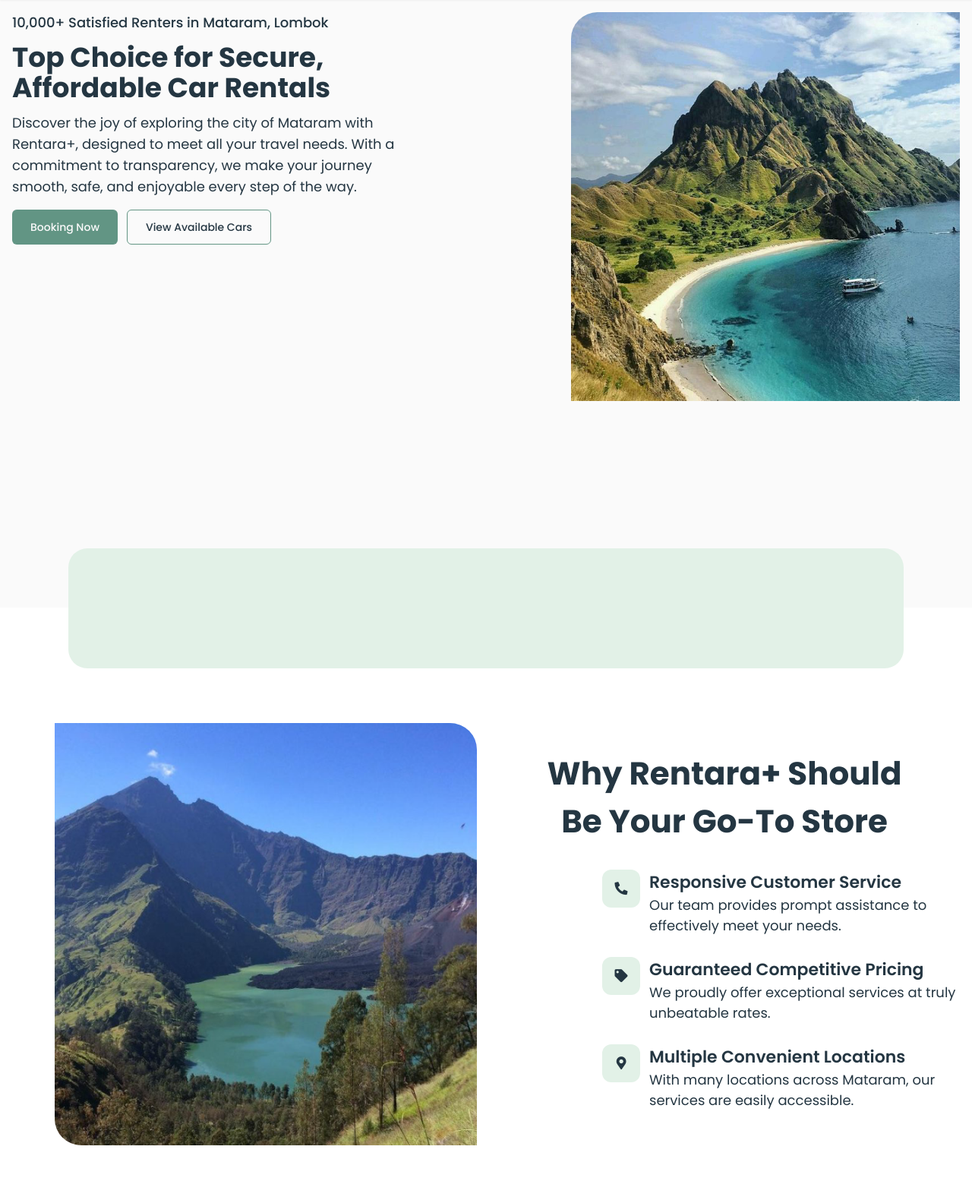
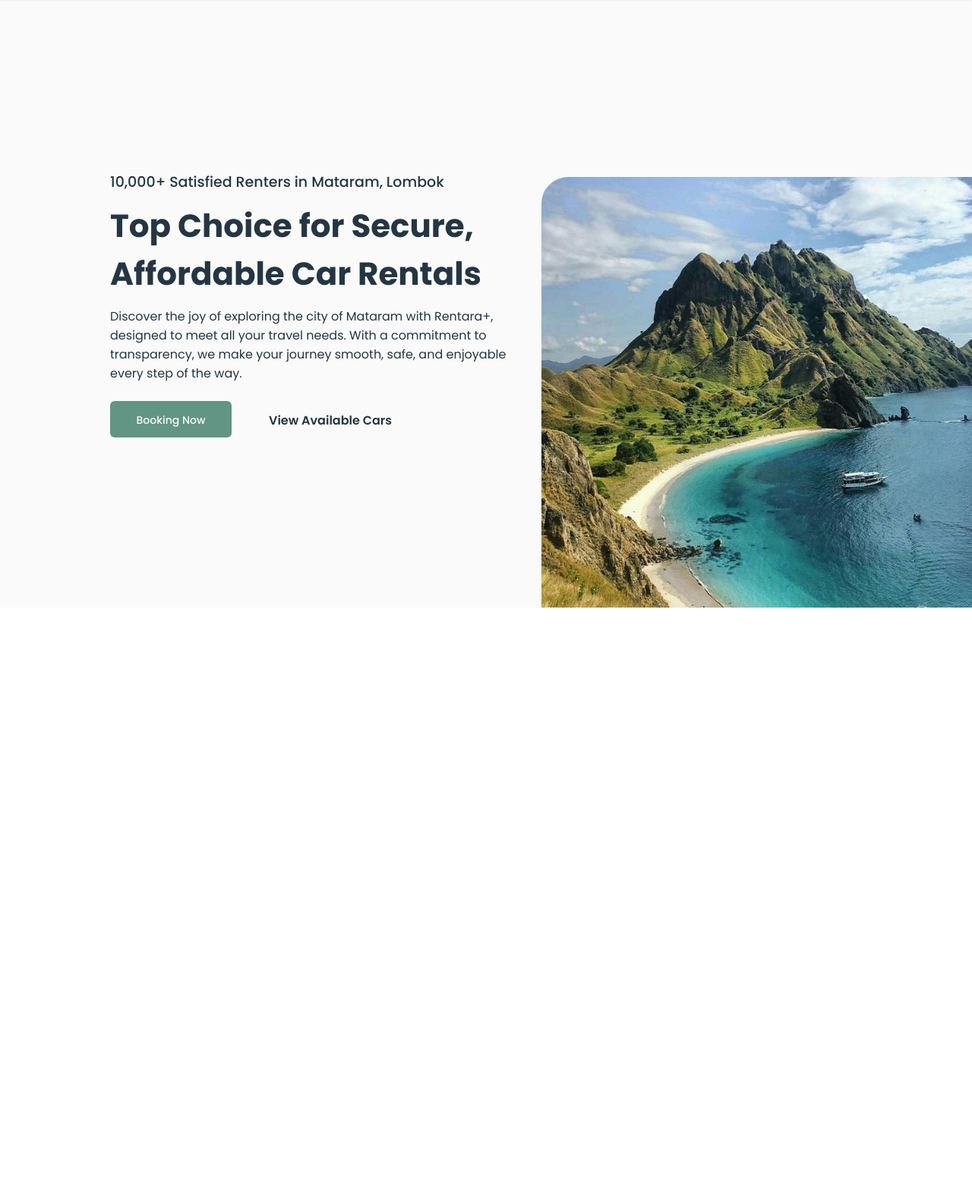
Before and after one commit to PBP-C07/rentara, a Django app: page / in a window 1280 px wide. Shown: the part 64-1644 px from the top of the page at 76% size. After the commit the page ends 864 px from the top, so only its background shows below. Run offline with Django 5.2, Linux system fonts and the light colour scheme; some libraries are stand-ins or nearby versions.

Commit message:
update landing page

```diff
--- a/main/templates/main.html
+++ b/main/templates/main.html
@@ -4,89 +4,37 @@
 {% block content %}
 {% include 'navbar.html' %}
 
-<div class="flex flex-col md:flex-row items-center justify-center h-screen bg-[#FAFAFA] font-[Poppins] p-4">
-    <div
-        class="flex flex-col md:flex-row w-full h-full items-center md:items-start md:justify-between max-w-7xl mx-auto">
-        <div
-            class="flex-1 flex flex-col justify-center items-center md:items-start text-center md:text-left mb-8 md:mb-0">
-            <p class="text-[#243642] text-lg font-medium mb-3">
+<div class="flex justify-center items-center h-screen bg-[#FAFAFA] font-[Poppins]">
+    <div class="flex w-full h-full">
+        <div class="flex-1 flex flex-col justify-center pl-[145px]">
+            <p style="color: #243642; font-size: 19px; font-weight: 500; line-height: normal; margin-bottom: 12px;">
                 10,000+ Satisfied Renters in Mataram, Lombok
             </p>
-            <h2 class="text-[#243642] text-2xl md:text-4xl font-bold mb-3">
-                Top Choice for Secure, <br class="hidden md:block">Affordable Car Rentals
+            <h2 style="color: #243642; font-size: 42px; font-weight: 700; line-height: normal; margin-bottom: 12px;">
+                Top Choice for Secure, <br>
+                Affordable Car Rentals
             </h2>
-            <p class="text-[#243642] text-base md:text-lg font-normal max-w-md md:max-w-lg mb-4">
+            <p
+                style="color: #243642; font-size: 16px; font-weight: 400; line-height: normal; width: 559px; margin-bottom: 12px;">
                 Discover the joy of exploring the city of Mataram with Rentara+, designed to meet all your travel needs.
                 With a commitment to transparency, we make your journey smooth, safe, and enjoyable every step of the
                 way.
             </p>
-            <div class="flex flex-col md:flex-row gap-3 w-full md:w-auto justify-center md:justify-start">
+            <div class="flex gap-[10px]">
                 <button
-                    class="bg-[#629584] text-[#FAFAFA] rounded-md px-6 py-3 text-sm font-medium hover:bg-[#387478] focus:ring-2 focus:ring-offset-2 focus:ring-[#629584]">
+                    class="group relative flex justify-center border border-transparent text-sm font-medium rounded-md text-[#FAFAFA] bg-[#629584] hover:bg-[#629584] focus:outline-none focus:ring-2 focus:ring-offset-2 focus:ring-[#629584]"
+                    style="margin-top: 12px; width: 160px; height: 48px; padding: 14px 32px;">
                     Booking Now
                 </button>
-                <button
-                    class="text-[#243642] border border-[#629584] rounded-md px-6 py-3 text-sm font-medium hover:bg-[#e2f1e7]">
+                <button class="bg-transparent text-[#243642] border-transparent rounded-[5px] cursor-pointer"
+                    style="margin-top: 12px; width: 240px; height: 48px; padding: 14px 32px; font-size: 16px;">
                     View Available Cars
                 </button>
             </div>
         </div>
-
-        <div class="flex-1 flex justify-center md:justify-end items-center md:items-end">
-            <img src="{% static 'image/lombok.png' %}" alt="Scenic view of Mataram"
-                class="w-full max-w-sm md:max-w-lg h-auto rounded-tl-[35px]">
-        </div>
-    </div>
-</div>
-<div class="flex justify-center" style="margin: -78px 0 0 0;">
-    <div style="width: 1100px; height: 158px; flex-shrink: 0; border-radius: 25px; background: #E2F1E7;"></div>
-</div>
-
-<div class="flex justify-center items-center" style="margin-top: 72px; margin-bottom: 72px;">
-    <div class="flex w-full">
-        <div class="flex" style="margin-left: 72px;">
-            <img src="{% static 'image/mataram.png' %}" alt="Scenic mountain view in Mataram" class="object-cover" style="width: 600px; height: auto; border-radius: 0 35px 0 35px;">
-        </div>
-        <div class="flex-1 flex flex-col justify-center">
-            <h2 class="text-center" style="color: #243642; font-size: 42px; font-weight: 700; line-height: normal; margin-bottom: 8px;">
-                Why Rentara+ Should <br>
-                Be Your Go-To Store
-            </h2>
-            <div class="space-y-4 mt-6" style="margin-left: 165px;">
-                <div class="flex items-start space-x-3">
-                    <div class="w-[50px] h-[50px] rounded-[12px] bg-[#E2F1E7] flex items-center justify-center">
-                        <i class="fas fa-phone-alt" style="color: #243642; font-size: 17px;"></i>
-                    </div>
-                    <div>
-                        <p style="color: #243642; font-size: 22px; font-weight: 550; line-height: normal;">
-                            Responsive Customer Service</p>
-                        <p style="color: #243642; font-size: 18px; font-weight: 400; line-height: normal; width: 425px; margin-bottom: 12px;">
-                            Our team provides prompt assistance to effectively meet your needs.</p>
-                    </div>
-                </div>
-                <div class="flex items-start space-x-3">
-                    <div class="w-[50px] h-[50px] rounded-[12px] bg-[#E2F1E7] flex items-center justify-center">
-                        <i class="fas fa-tag" style="color: #243642; font-size: 17px;"></i>
-                    </div>
-                    <div>
-                        <p style="color: #243642; font-size: 22px; font-weight: 550; line-height: normal;">
-                            Guaranteed Competitive Pricing</p>
-                        <p style="color: #243642; font-size: 18px; font-weight: 400; line-height: normal; width: 425px; margin-bottom: 12px;">
-                            We proudly offer exceptional services at truly unbeatable rates.</p>
-                    </div>
-                </div>
-                <div class="flex items-start space-x-3">
-                    <div class="w-[50px] h-[50px] rounded-[12px] bg-[#E2F1E7] flex items-center justify-center">
-                        <i class="fas fa-map-marker-alt" style="color: #243642; font-size: 17px;"></i>
-                    </div>
-                    <div>
-                        <p style="color: #243642; font-size: 22px; font-weight: 550; line-height: normal;">
-                            Multiple Convenient Locations</p>
-                        <p style="color: #243642; font-size: 18px; font-weight: 400; line-height: normal; width: 425px; margin-bottom: 12px;">
-                            With many locations across Mataram, our services are easily accessible.</p>
-                    </div>
-                </div>
-            </div>
+        <div class="flex-1 flex justify-end items-end">
+            <img src="{% static 'image/lombok.png' %}" alt="Scenic view of Mataram" class="object-cover"
+                style="width: 800px; height: auto; border-radius: 35px 0 0 0;">
         </div>
     </div>
 </div>
```
